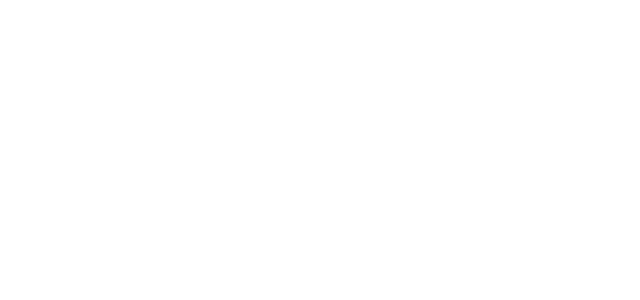
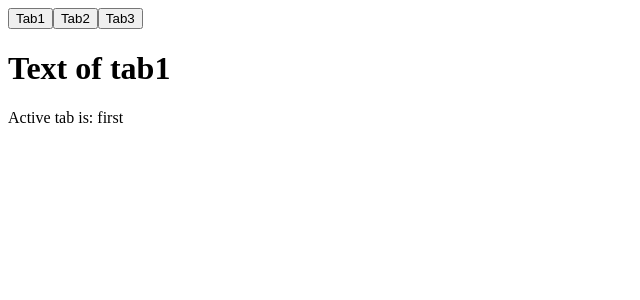
Before and after one commit to Stranger-odua/react_redux_webdev, a React (Create React App) app: page / in a window 1280 px wide. Shown: the top 300 px of the page, without its empty margins (0-640 px from the left). Built offline with nearby package versions, Linux system fonts and the light colour scheme.

Commit message:
пройдено: 7 Условный рендеринг (Conditional Rendering)

```diff
--- /dev/null
+++ b/src/07_conditional_rendering/Lesson.jsx
@@ -0,0 +1,73 @@
+import React, {Component, Fragment} from "react";
+
+
+// const ValidationMsg = ({val}) => {
+//   if (val >= 10) {
+//     return <h2>Grate than 10</h2>
+//   } else {
+//     return <h3>Less than <em>10</em></h3>
+//   }
+// }
+
+
+const Tab1 = () => (
+  <h1>Text of tab1</h1>
+)
+
+const Tab2 = () => (
+  <h1>Text of tab2</h1>
+)
+
+const Tab3 = () => (
+  <h1>Text of tab3</h1>
+)
+
+
+class App extends Component {
+  state = {
+    activeTab: 1
+  }
+
+  handleTab = (e) => {
+    this.setState({
+      activeTab: +e.target.getAttribute('data-name') //+ перед "е" нужен для преобрахования
+      // типов string => number т.к. getAttribute возвращает строку, а нам нужно число
+    })
+  }
+
+  render() {
+    console.log(this.state)
+    const {activeTab} = this.state
+    return (
+      <Fragment>
+        <button data-name={1} onClick={this.handleTab}>Tab1</button>
+        <button data-name={2} onClick={this.handleTab}>Tab2</button>
+        <button data-name={3} onClick={this.handleTab}>Tab3</button>
+        {/*{activeTab === 1 && <Tab1/>}*/}
+        {/*{activeTab === 2 && <Tab2/>}*/}
+        {/*{activeTab === 3 && <Tab3/>}*/}
+        {activeTab === 1 ? <Tab1/> : activeTab === 2 ? <Tab2/> : <Tab3/>}
+        <div>
+          {`Active tab is: ${activeTab === 1 ? 'first' : activeTab === 2 ? 'second' : 'third'}`}
+        </div>
+      </Fragment>
+    )
+  }
+}
+
+
+// const App = () => {
+//   const val = 9
+//   return (
+//     <div>
+//       {/* ternary */}
+//       {val >= 10 ? <h2>Grate than 10</h2> : <h3>Less than 10</h3>}
+//       {/* && */}
+//       {val && <span>We have val</span>}
+//     </div>
+//     // <ValidationMsg val={8}/>
+//
+//   )
+// }
+
+export default App
--- a/src/index.js
+++ b/src/index.js
@@ -4,7 +4,8 @@
 // import Lesson from './03_state/Lesson'
 // import Lesson from './04_props/Lesson'
 // import {Lesson, Counter, Button} from './05_props/Lesson'
-import App from './06_events/Lesson'
+// import App from './06_events/Lesson'
+import App from './07_conditional_rendering/Lesson'
 
 
 // import './index.css';Lesson.jsx
```
